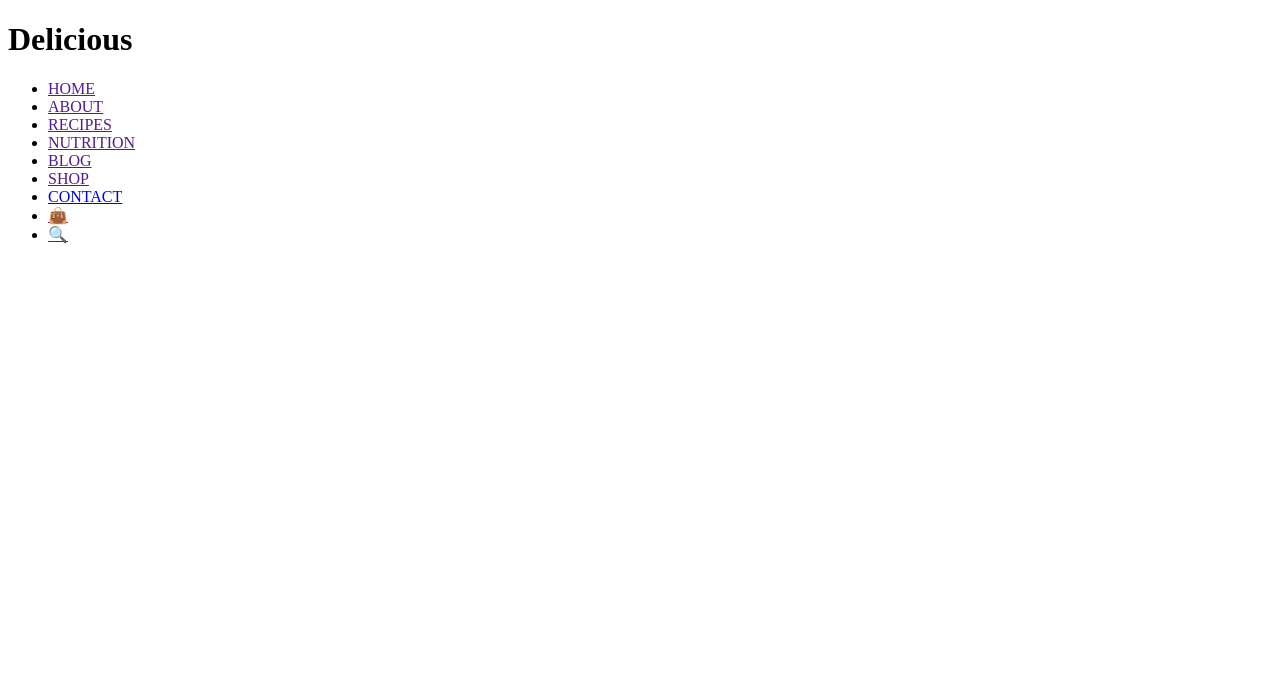
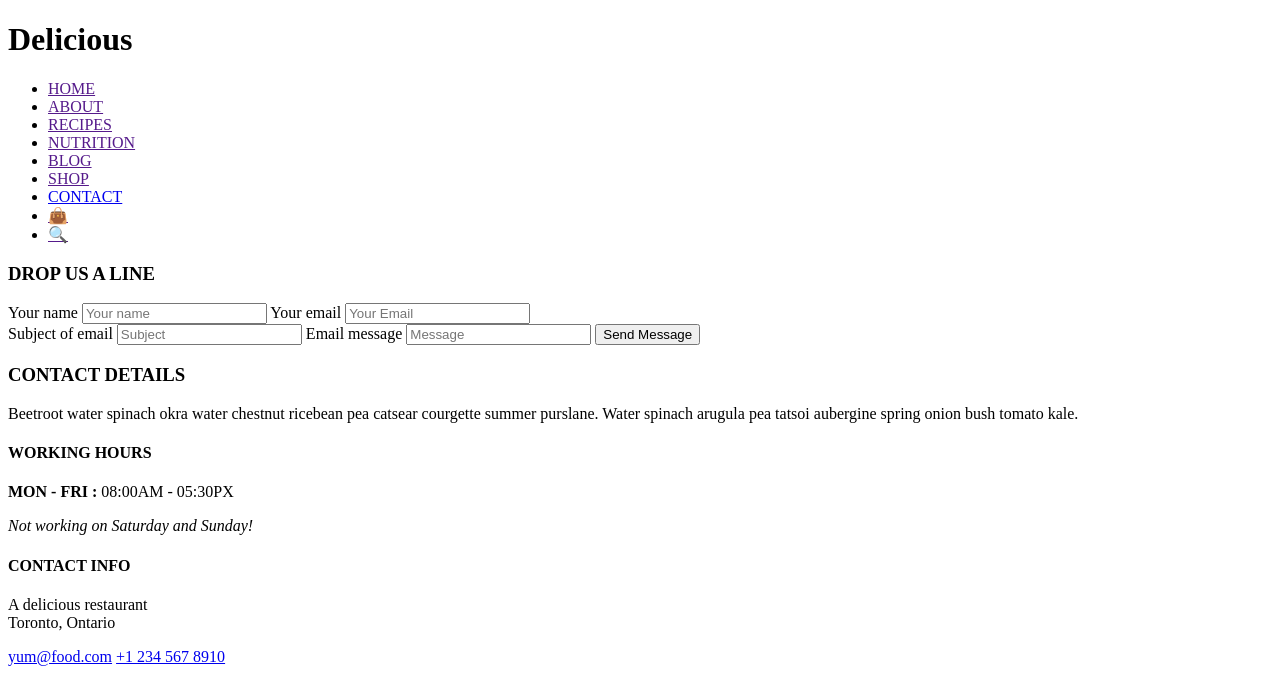
Before and after one commit to HugoArriojas/HugoArriojasProject01, a plain HTML site: page contact.html in a window 1280 px wide. Drawn offline with Linux system fonts and the light colour scheme.

Commit message:
added emailing section to contact page

```diff
--- a/contact.html
+++ b/contact.html
@@ -23,6 +23,40 @@
             </ul>
         </nav>
     </header>
-    <main></main>
+    <main>
+        <section class="contactMain">
+            <form action="submit">
+                <h3>DROP US A LINE</h3>
+                <div>
+                    <label for="name" class="srOnly">Your name</label>
+                    <input type="text" id="name" placeholder="Your name">
+                    <label for="email" class="srOnly">Your email</label>
+                    <input type="text" id="email" placeholder="Your Email">
+                </div>
+                <label for="subject" class="srOnly">Subject of email</label>
+                <input type="text" id="emailSubject" placeholder="Subject">
+                <label for="message" class="srOnly">Email message</label>
+                <input type="text" id="message" placeholder="Message">
+                <button type="submit">Send Message</button>
+            </form>
+            <div class="contactDetails">
+                <h3>CONTACT DETAILS</h3>
+                <p>
+                    Beetroot water spinach okra water chestnut ricebean pea catsear courgette summer purslane. Water spinach arugula pea tatsoi aubergine spring onion bush tomato kale.
+                </p>
+                <h4>WORKING HOURS</h4>
+                <p><strong>MON - FRI :</strong> 08:00AM - 05:30PX</p>
+                <p><em>Not working on Saturday and Sunday!</em></p>
+                <h4>CONTACT INFO</h4>
+                <p>
+                    A delicious restaurant</br>
+                    Toronto, Ontario
+                </p>
+                <a href="mailto:yum@food.com">yum@food.com</a>
+                <a href="tel:+12345678910">+1 234 567 8910</a>
+            </div>
+        </section>
+        <img src="../assets/contact-2.jpeg" alt="">
+    </main>
 </body>
 </html>
```
Also changed, not shown: blog.html (+5 -1 lines).
